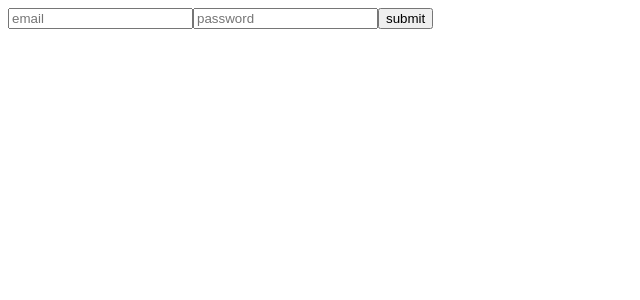
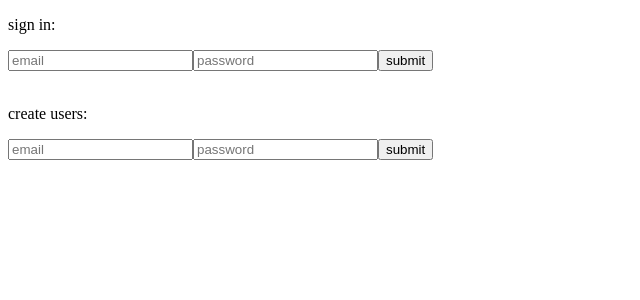
Before and after one commit to konstantinstanmeyer/Run-For-The-Hills-Frontend, a React (Create React App) app in the folder adskfaysufgyasd/: page / in a window 1280 px wide. Shown: the top 300 px of the page, without its empty margins (0-640 px from the left). Built offline with nearby package versions, Linux system fonts and the light colour scheme.

Commit message:
adding more testing functionality to login

```diff
--- a/adskfaysufgyasd/src/App.js
+++ b/adskfaysufgyasd/src/App.js
@@ -6,6 +6,8 @@ function App() {
   const [email, setEmail] = useState("")
   const [password, setPassword] = useState("")
   const [data, setData] = useState("")
+  const [emailCreate, setEmailCreate] = useState("")
+  const [passwordCreate, setPasswordCreate] = useState("")
 
   console.log(data)
 
@@ -31,17 +33,45 @@ function App() {
         r.json().then(json => console.log(Object.entries(json.errors)))
       }
     })
-    .catch(err => console.log(err))
-    .finally(data => {
-      setData(data)
+  }
+
+  function handleSubmitCreate(e){
+    e.preventDefault();
+    const user = {
+      email: emailCreate,
+      password: passwordCreate,
+    }
+    fetch('/users', {
+      method: 'POST',
+      headers: {
+        'Content-Type': 'application/json'
+      },
+      body:JSON.stringify(user)
+    })
+    .then(r => {
+      if(r.ok){
+        r.json().then(data => {
+          setData(data)
+        })
+      } else {
+        r.json().then(json => console.log(Object.entries(json.errors)))
+      }
     })
   }
 
   return (
     <div>
+      <p>sign in:</p>
       <form onSubmit={handleSubmit}>
         <input value={email} onChange={e => setEmail(e.target.value)} type="text" placeholder="email"></input>
         <input  value={password} onChange={e => setPassword(e.target.value)} type="password" placeholder="password"></input>
+        <button type="submit">submit</button>
+      </form>
+      <br/>
+      <p>create users:</p>
+      <form onSubmit={handleSubmitCreate}>
+        <input value={emailCreate} onChange={e => setEmailCreate(e.target.value)} type="text" placeholder="email"></input>
+        <input  value={passwordCreate} onChange={e => setPasswordCreate(e.target.value)} type="password" placeholder="password"></input>
         <button type="submit">submit</button>
       </form>
     </div>
```
